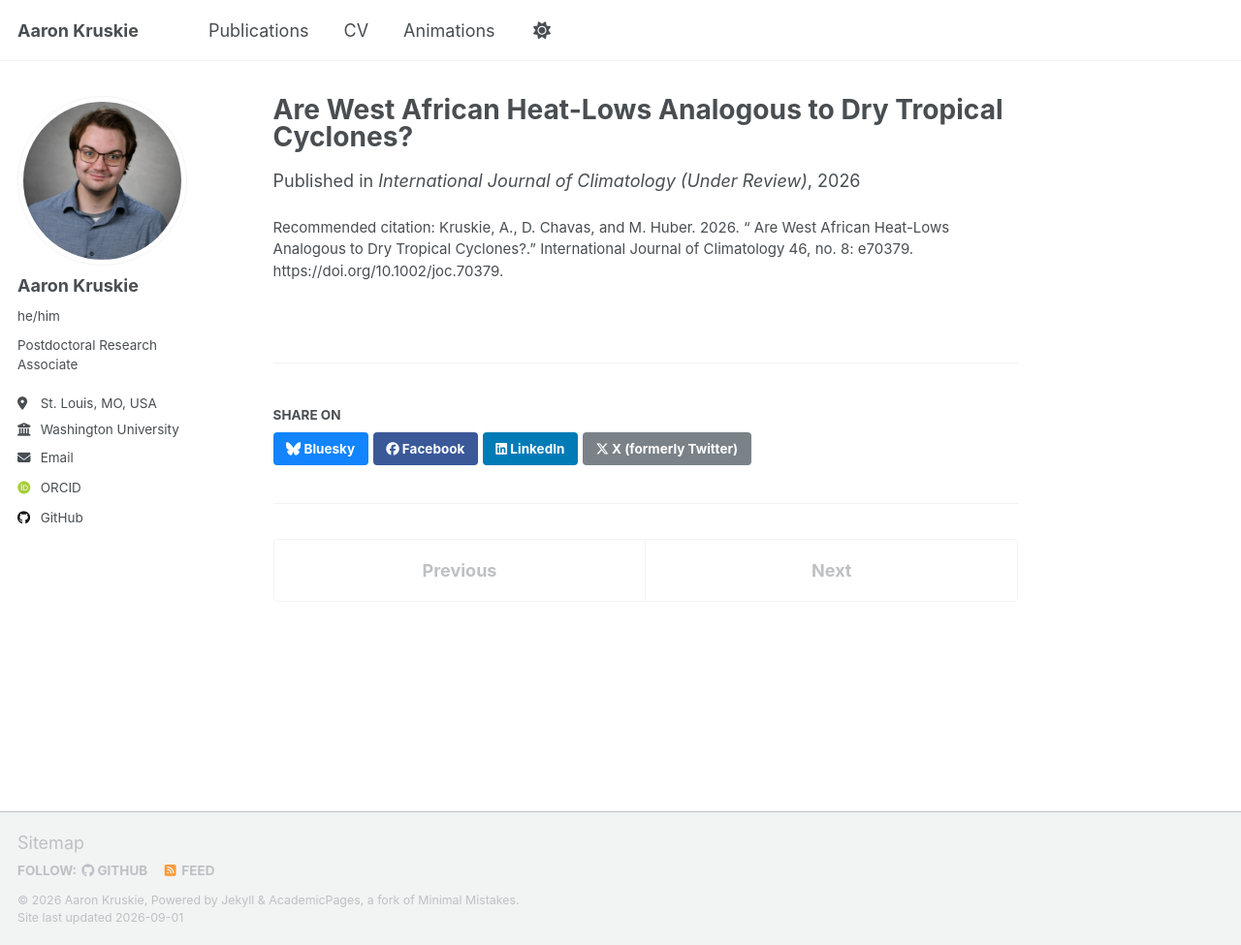
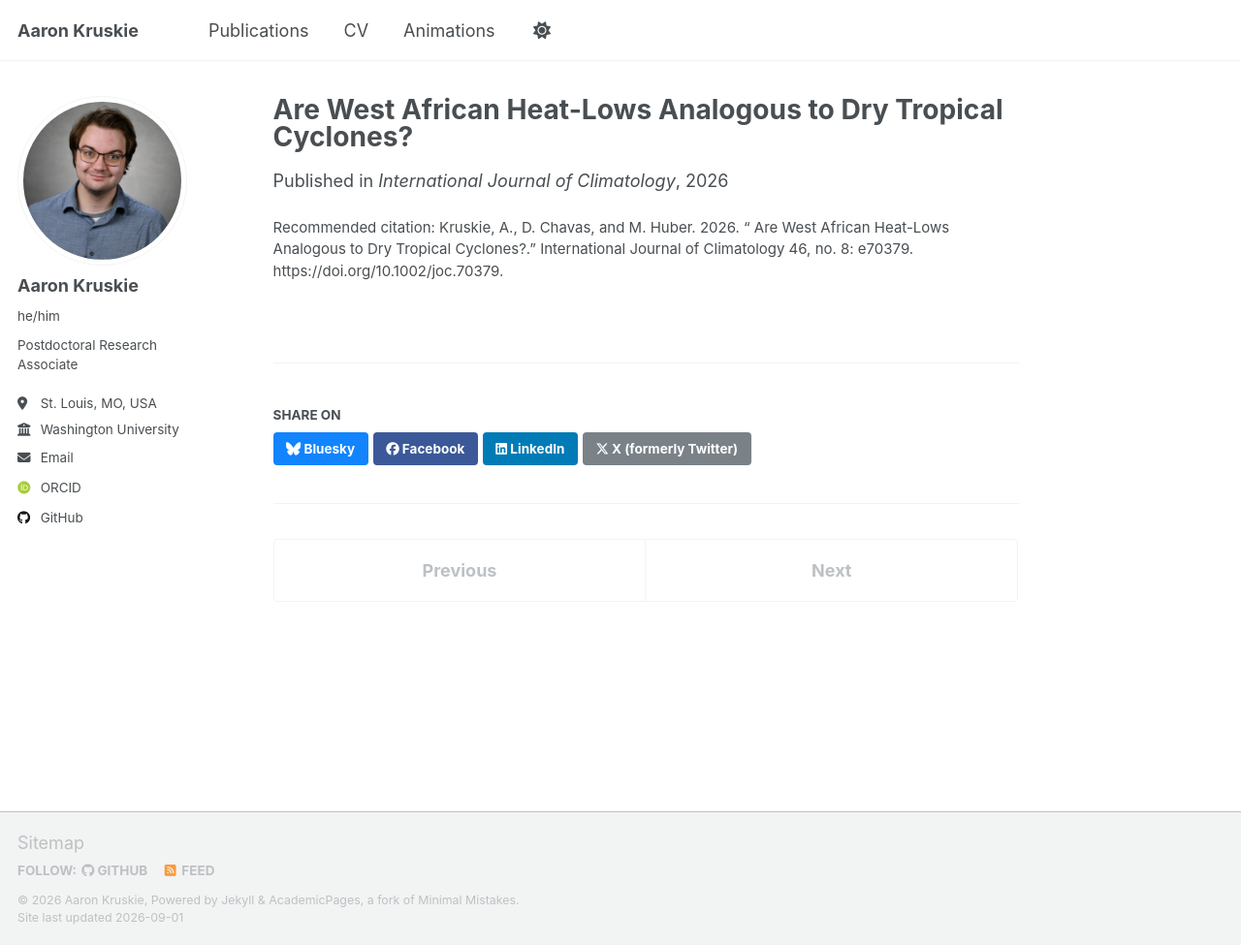
Before and after one commit to akruskie/akruskie.github.io, a Jekyll site: the page built from _publications/2009-10-01-paper-title-number-1.md, in a window 1280 px wide and 975 px high. Shown: the whole window at 97% size. Built offline with Jekyll 4.4.1, drawn with Linux system fonts in a browser that asks for light colours; some web fonts are replaced; a script that is not in the unit is left out.

Commit message:
Update 2009-10-01-paper-title-number-1.md

```diff
--- a/_publications/2009-10-01-paper-title-number-1.md
+++ b/_publications/2009-10-01-paper-title-number-1.md
@@ -2,9 +2,9 @@
 title: "Are West African Heat-Lows Analogous to Dry Tropical Cyclones?"
 collection: publications
 category: manuscripts
-permalink: /publication/2025-WAHL
+permalink: /publication/2026-WAHL
 excerpt: 'This work explores surface-flux generated thermal lows in western Africa and compares them to dry tropical cyclones using potential intensity theory'
 date: 2026-04-07
-venue: 'International Journal of Climatology (Under Review)'
+venue: 'International Journal of Climatology'
 citation: 'Kruskie, A., D. Chavas, and M. Huber. 2026. “ Are West African Heat-Lows Analogous to Dry Tropical Cyclones?.” International Journal of Climatology 46, no. 8: e70379. https://doi.org/10.1002/joc.70379.'
 ---
```
